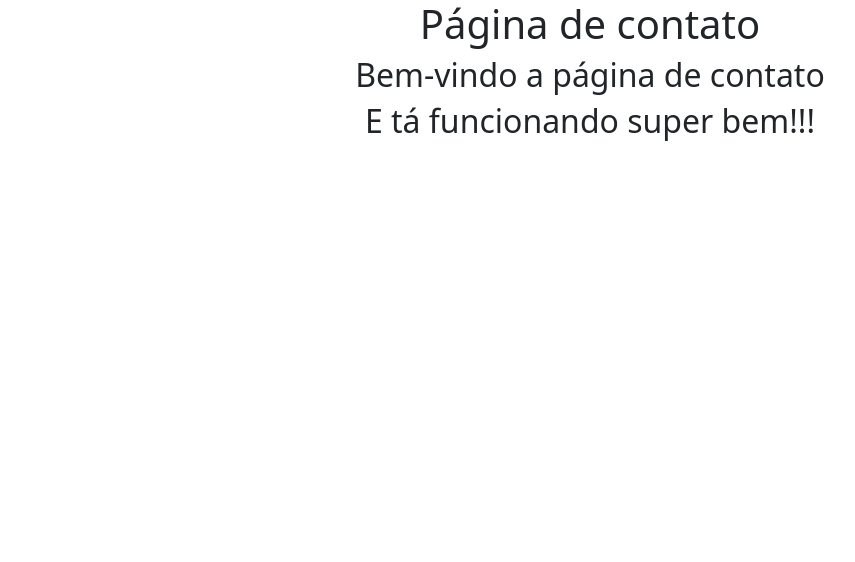
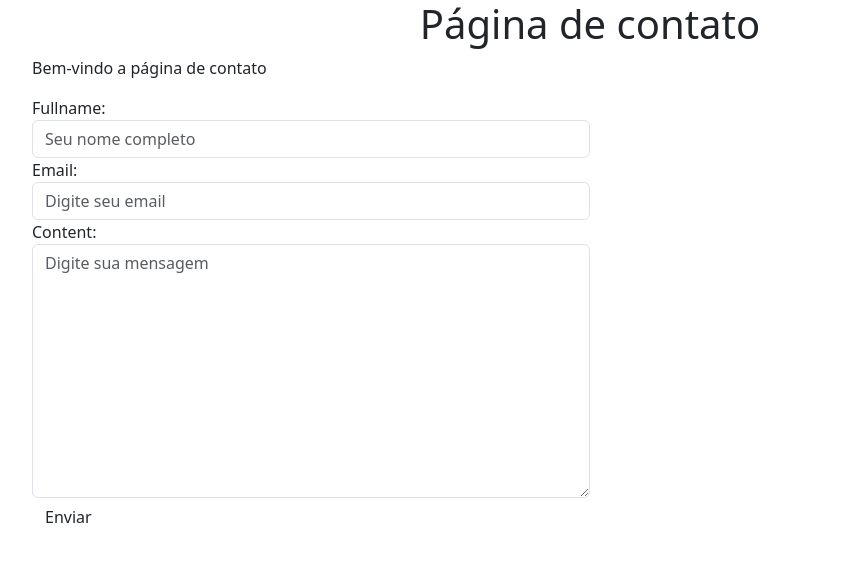
Before and after one commit to DanySanches/cupkat_1, a Django app: page /contact/ in a window 1280 px wide. Shown: the top 562 px of the page, without its empty margins (50-905 px from the left). Run offline with Django 4.2, Linux system fonts and the light colour scheme.

Commit message:
inclusão de formulário de cadastro

```diff
--- /dev/null
+++ b/cupkat/forms.py
@@ -0,0 +1,34 @@
+from django import forms
+
+class ContactForm(forms.Form):
+    fullname = forms.CharField(
+            error_messages={'required': 'Obrigatório o preenchimento do nome'},
+              widget=forms.TextInput(
+            attrs={
+                    "class": "form-control",
+                    "placeholder": "Seu nome completo"
+                }
+            )
+    )
+    email = forms.EmailField(
+        error_messages={'invalid': 'Digite um email válido!'},
+        widget=forms.EmailInput(
+            attrs={
+                    "class": "form-control",
+                    "placeholder": "Digite seu email"
+                }
+            ))
+    content = forms.CharField(
+            error_messages={'required': 'É obrigatório o preenchimento do campo mensagem!'},
+            widget=forms.Textarea(
+            attrs={
+                    "class": "form-control",
+                    "placeholder": "Digite sua mensagem"
+                }
+            )
+    )
+    def clean_email(self):
+        email = self.cleaned_data.get("email")
+        if not "gmail.com" in email:
+            raise forms.ValidationError("O Email deve ser do gmail.com")
+        return email
--- a/cupkat/views.py
+++ b/cupkat/views.py
@@ -1,6 +1,7 @@
 
 from django.http import HttpResponse
 from django.shortcuts import render
+from .forms import ContactForm
 
 def home_page(request):
     context = {
@@ -17,8 +18,17 @@ def about_page(request):
     return render(request, "about/view.html", context)
 
 def contact_page(request):
+    contact_form = ContactForm(request.POST or None)
     context = {
         "title": "Página de contato",
-        "content": "Bem-vindo a página de contato"
+        "content": "Bem-vindo a página de contato",
+        "form":contact_form
     }
+    if contact_form.is_valid():
+        print(contact_form.cleaned_data)
+    #if request.method == "POST":
+        #print(request.POST)
+        #print(request.POST.get('Nome_Completo'))
+        #print(request.POST.get('email'))
+        #print(request.POST.get('Mensagem'))
     return render(request, "contact/view.html", context)
--- a/template/contact/view.html
+++ b/template/contact/view.html
@@ -4,7 +4,7 @@
 <head>
     <meta charset="utf-8">
     <meta name="viewport" content="width=device-width, initial-scale=1">
-    <title>Cupkat</title>
+    <title>Cupkat Contato</title>
     <link href="https://cdn.jsdelivr.net/npm/bootstrap@5.3.3/dist/css/bootstrap.min.css" rel="stylesheet"
         integrity="sha384-QWTKZyjpPEjISv5WaRU9OFeRpok6YctnYmDr5pNlyT2bRjXh0JMhjY6hW+ALEwIH" crossorigin="anonymous">
 </head>
@@ -12,8 +12,19 @@
 <body>
     <div class='text-center'>
         <h1>{{ title }}</h1>
-        <h2>{{ content }}</h2>
-        <h2>E tá funcionando super bem!!!</h2>
+    </div>
+<div class='container'>
+        <div class='row'>
+            <div class='col'>
+                <p>{{ content }}</p>
+                <div class='col-sm-6 col-12'>
+                <form method='POST'> {% csrf_token %}
+                        {{form}}
+                    <button type='submit' class='btn btn-default'>Enviar</button>
+                </form>
+                </div>
+            </div>
+        </div>
     </div>
     <script src="https://cdn.jsdelivr.net/npm/bootstrap@5.3.3/dist/js/bootstrap.bundle.min.js"
         integrity="sha384-YvpcrYf0tY3lHB60NNkmXc5s9fDVZLESaAA55NDzOxhy9GkcIdslK1eN7N6jIeHz"
```
